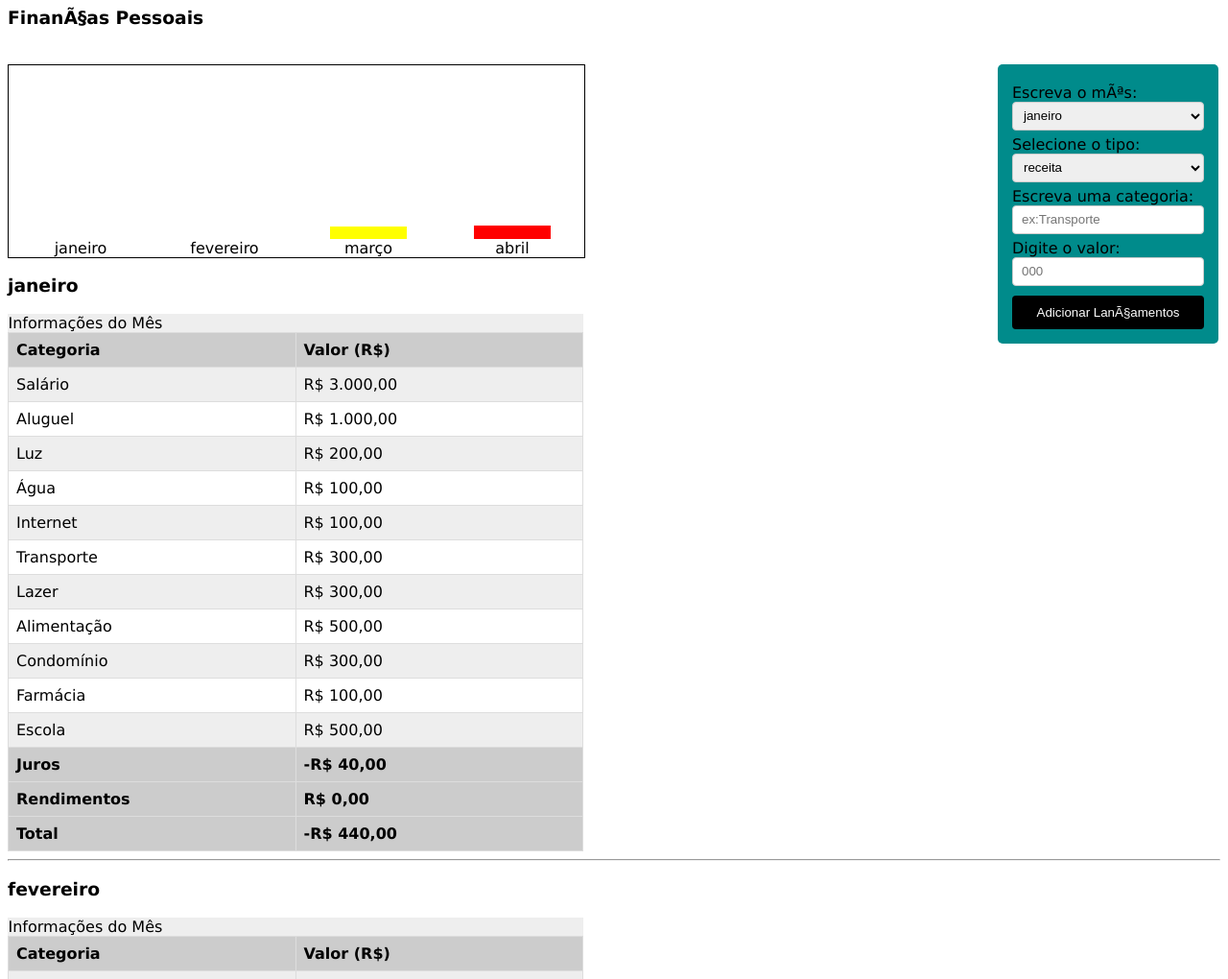
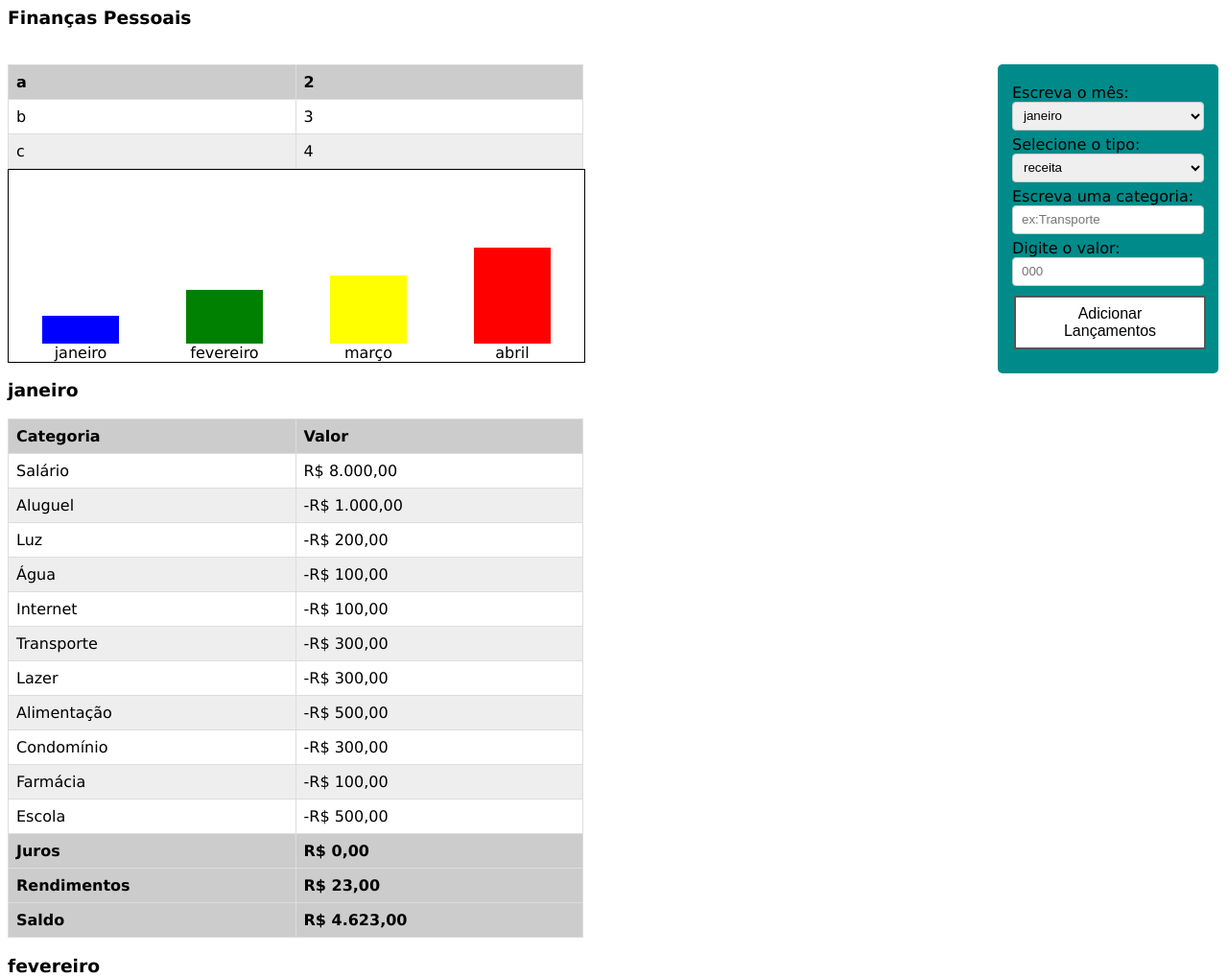
Before and after one commit to ss0vinicius/curso-hello-world-branas, a plain HTML site: page src/index.html in a window 1280 px wide. Shown: the top 1020 px of the page at 96% size. Drawn offline with Linux system fonts and the light colour scheme.

Commit message:
half class about componentization

```diff
--- a/src/index.html
+++ b/src/index.html
@@ -28,14 +28,30 @@
 				padding: 15px;
 				border-radius: 5px;
 			}
-			button{
+			button {
+				background-color: white;
+				color: black;
+				border: none;
 				width: 100%;
-				color: #FFF;
-				background-color: black;
-				border: none;
-				border-radius: 4px;
-				margin-top: 10px;
-				padding: 10px;
+				padding: 8px 16px;
+				text-align: center;
+				text-decoration: none;
+				display: inline-block;
+				font-size: 16;
+				margin: 10px 2px;
+				transition-duration: 0.4s;
+				cursor: pointer;
+			}
+
+			.buttonChanged {
+				background-color: white;
+				color: black;
+				border: 2px solid #555555;
+			}
+
+			.buttonChanged:hover {
+				background-color: #555555;
+				color: white;
 			}
 			.data-in{
 				margin-top: 5px;
@@ -98,7 +114,7 @@
 			</div>
 			<div class="data-in">Escreva uma categoria: <input id="categoria" type="text" placeholder="ex:Transporte"/><br></div>
 			<div class="data-in">Digite o valor: <input id="valor" type="number" placeholder="000"/><br></div>
-			<button id="botao"> Adicionar Lançamentos</button>
+			<button id="botao" class="button buttonChanged" > Adicionar Lançamentos</button>
 		</div>
 
 		<div id="app"></div>
--- a/src/lancamento.js
+++ b/src/lancamento.js
@@ -13,4 +13,15 @@ class Lancamento {
         this.tipo = tipo;
         this.valor = valor;
     }
+
+    getValorString(){
+        // if(this.tipo === "despesa"){
+        //     return this.valor * -1;
+        // }else{
+        //     return this.valor;
+        // }
+        //operador ternário
+        //código de cima é equivalente ao de baixo
+        return (this.tipo === "despesa") ? this.valor * -1 : this.valor;
+    }
 }
--- a/src/main.js
+++ b/src/main.js
@@ -1,5 +1,5 @@
 const janeiro = new Mes("janeiro");
-janeiro.adicionarLancamento(new Lancamento("Salário","receita", 3000));
+janeiro.adicionarLancamento(new Lancamento("Salário","receita", 8000));
 janeiro.adicionarLancamento(new Lancamento("Aluguel","despesa", 1000));
 janeiro.adicionarLancamento(new Lancamento("Luz","despesa", 200));
 janeiro.adicionarLancamento(new Lancamento("Água","despesa", 100));
@@ -9,10 +9,9 @@ janeiro.adicionarLancamento(new Lancamento("Lazer", "despesa", 300));
 janeiro.adicionarLancamento(new Lancamento("Alimentação","despesa", 500));
 janeiro.adicionarLancamento(new Lancamento("Condomínio","despesa", 300));
 janeiro.adicionarLancamento(new Lancamento("Farmácia", "despesa", 100));
-
-
+janeiro.adicionarLancamento(new Lancamento("Escola","despesa",500));
 const fevereiro = new Mes("fevereiro");
-fevereiro.adicionarLancamento(new Lancamento("Salário", "receita",3000));
+fevereiro.adicionarLancamento(new Lancamento("Salário", "receita",8000));
 fevereiro.adicionarLancamento(new Lancamento("Aluguel", "despesa", 1200));
 fevereiro.adicionarLancamento(new Lancamento("Luz", "despesa", 250));
 fevereiro.adicionarLancamento(new Lancamento("Água", "despesa", 100));
@@ -20,10 +19,8 @@ fevereiro.adicionarLancamento(new Lancamento("Internet", "despesa", 100));
 fevereiro.adicionarLancamento(new Lancamento("Transporte", "despesa", 500));
 fevereiro.adicionarLancamento(new Lancamento("Alimentação", "despesa", 1000));
 fevereiro.adicionarLancamento(new Lancamento("Condomínio", "despesa", 400));
-
-
 const marco = new Mes("março");
-marco.adicionarLancamento(new Lancamento("Salário", "receita", 4000));
+marco.adicionarLancamento(new Lancamento("Salário", "receita", 6000));
 marco.adicionarLancamento(new Lancamento("Aluguel", "despesa", 1200));
 marco.adicionarLancamento(new Lancamento("Luz", "despesa", 200));
 marco.adicionarLancamento(new Lancamento("Água", "despesa", 100));
@@ -32,23 +29,18 @@ marco.adicionarLancamento(new Lancamento("Transporte", "despesa", 500));
 marco.adicionarLancamento(new Lancamento("Lazer", "despesa", 800));
 marco.adicionarLancamento(new Lancamento("Alimentação", "despesa", 1000));
 marco.adicionarLancamento(new Lancamento("Condomínio", "despesa", 400));
-
-janeiro.adicionarLancamento(new Lancamento("Escola","despesa",500));
-janeiro.calcularSaldo();
-
+marco.adicionarLancamento(new Lancamento("Renda Extra", "receita", 2000));
+marco.adicionarLancamento(new Lancamento("Aluguel", "despesa", 1200));
 const abril = new Mes("abril");
-marco.adicionarLancamento(new Lancamento("Salário", "receita", 4000));
-marco.adicionarLancamento(new Lancamento("Aluguel", "despesa", 1200));
-
+abril.adicionarLancamento(new Lancamento("Salário", "receita", 6000));
+abril.adicionarLancamento(new Lancamento("Aluguel", "despesa", 1200));
+abril.adicionarLancamento(new Lancamento("Luz", "despesa", 200));
 const ano = new Ano();
 ano.adicionarMes(janeiro);
 ano.adicionarMes(fevereiro);
 ano.adicionarMes(marco);
 ano.adicionarMes(abril);
 ano.calcularSaldo();
-console.log(ano.meses);
-
-console.log(document);
 
 function addElement(parent, elementType, text){
     const element = document.createElement(elementType);
@@ -58,6 +50,23 @@ function addElement(parent, elementType, text){
     parent.appendChild(element);
 }
 
+class Tabela{
+    constructor(className){
+        this.element = document.createElement("table");
+        this.element.className = className;
+    }
+
+    addRow(type, values){
+        const tr = document.createElement("tr");
+        for (const value of values){
+            const td = document.createElement(type);
+            td.innerText = value;
+            tr.appendChild(td);
+        }
+        this.element.appendChild(tr);
+    }
+}
+
 function renderizar(){
     const app = document.getElementById("app");
     if (app.firstChild){
@@ -65,6 +74,12 @@ function renderizar(){
     }
 
     const painel = document.createElement("div");
+
+    const tabela = new Tabela("tabela-lancamentos");
+    tabela.addRow("th", ["a", 2]);
+    tabela.addRow("td", ["b", 3]);
+    tabela.addRow("td", ["c", 4]);
+    painel.appendChild(tabela.element);
 
     const grafico = document.createElement("div");
     grafico.className = "grafico";
@@ -93,40 +108,56 @@ function renderizar(){
 
     for (const mes of ano.meses){
         addElement(painel, "h3", mes.nome);
-        const tabelaLancamentos = document.createElement("table");
-        tabelaLancamentos.className = "tabela-lancamentos";
-        const caption = document.createElement("caption");
-        addElement(caption, "caption", "Informações do Mês");
-        tabelaLancamentos.appendChild(caption);
-        const header = document.createElement("tr");
-        addElement(header, "th", "Categoria");
-        addElement(header, "th", "Valor (R$)");
-        tabelaLancamentos.appendChild(header);
-        for(const lancamento of mes.lancamentos){
-            const linhaLancamento = document.createElement("tr");
-            addElement(linhaLancamento, "td", lancamento.categoria);
-            addElement(linhaLancamento, "td", formatarDinheiro(lancamento.valor));
-            tabelaLancamentos.appendChild(linhaLancamento);
+        const tabelaLancamentos = new Tabela("tabela-lancamentos");
+        tabelaLancamentos.addRow("th",["Categoria","Valor"]);
+        for (const lancamento of mes.lancamentos){
+            tabelaLancamentos.addRow("td", [lancamento.categoria, formatarDinheiro(lancamento.getValorString())])
         }
-        const linhaJuros = document.createElement("tr");
-        addElement(linhaJuros, "th", "Juros");
-        addElement(linhaJuros, "th", formatarDinheiro(mes.totalizador.juros));
-        tabelaLancamentos.appendChild(linhaJuros);
-        const linhaRendimentos = document.createElement("tr");
-        addElement(linhaRendimentos, "th", "Rendimentos");
-        addElement(linhaRendimentos, "th", formatarDinheiro(mes.totalizador.rendimentos));
-        tabelaLancamentos.appendChild(linhaRendimentos);
-        const linhaSaldo = document.createElement("tr");
-        addElement(linhaSaldo, "th", "Total");
-        addElement(linhaSaldo, "th", formatarDinheiro(mes.totalizador.saldo));
-        tabelaLancamentos.appendChild(linhaSaldo);
-        painel.appendChild(tabelaLancamentos);
-        addElement(painel, "hr");
+        tabelaLancamentos.addRow("th", ["Juros", formatarDinheiro(mes.totalizador.juros)]);
+        tabelaLancamentos.addRow("th", ["Rendimentos", formatarDinheiro(mes.totalizador.rendimentos)]);
+        tabelaLancamentos.addRow("th", ["Saldo", formatarDinheiro(mes.totalizador.saldo)]);
+        painel.appendChild(tabelaLancamentos.element);
+
+
+
+        // const tabelaLancamentos = document.createElement("table");
+        // tabelaLancamentos.className = "tabela-lancamentos";
+        // const caption = document.createElement("caption");
+        // addElement(caption, "caption", "Informações do Mês");
+        // tabelaLancamentos.appendChild(caption);
+        // const header = document.createElement("tr");
+        // addElement(header, "th", "Categoria");
+        // addElement(header, "th", "Valor (R$)");
+        // tabelaLancamentos.appendChild(header);
+        // for(const lancamento of mes.lancamentos){
+        //     const linhaLancamento = document.createElement("tr");
+        //     addElement(linhaLancamento, "td", lancamento.categoria);
+        //     const valorCor = document.createElement("span");
+        //     const valor = parseFloat(lancamento.getValorString());
+        //     (valor < 0) ? valorCor.style.color = "red" : valorCor.style.color = "green";
+        //     valorCor.innerText = formatarDinheiro(lancamento.getValorString());
+        //     const celula = document.createElement("td");
+        //     celula.appendChild(valorCor);
+        //     linhaLancamento.appendChild(celula);
+        //     tabelaLancamentos.appendChild(linhaLancamento);
+        // }
+        // const linhaJuros = document.createElement("tr");
+        // addElement(linhaJuros, "th", "Juros");
+        // addElement(linhaJuros, "th", formatarDinheiro(mes.totalizador.juros));
+        // tabelaLancamentos.appendChild(linhaJuros);
+        // const linhaRendimentos = document.createElement("tr");
+        // addElement(linhaRendimentos, "th", "Rendimentos");
+        // addElement(linhaRendimentos, "th", formatarDinheiro(mes.totalizador.rendimentos));
+        // tabelaLancamentos.appendChild(linhaRendimentos);
+        // const linhaSaldo = document.createElement("tr");
+        // addElement(linhaSaldo, "th", "Total");
+        // addElement(linhaSaldo, "th", formatarDinheiro(mes.totalizador.saldo));
+        // tabelaLancamentos.appendChild(linhaSaldo);
+        // painel.appendChild(tabelaLancamentos);
+        // addElement(painel, "hr");
     }
     app.appendChild(painel);
 }
-
-renderizar();
 
 function adicionarLancamento(){
     const mesInput = document.getElementById("mes").value;
@@ -142,12 +173,14 @@ function adicionarLancamento(){
     document.getElementById("valor").value = "";
 }
 
-const botao = document.getElementById("botao");
-botao.addEventListener("click", adicionarLancamento);
-
 const mesSelect = document.getElementById("mes");
 for (const mes of ano.meses){
     const option = document.createElement("option");
     option.text = mes.nome;
     mesSelect.add(option);
 }
+
+const botao = document.getElementById("botao");
+botao.addEventListener("click", adicionarLancamento);
+
+renderizar();
```
